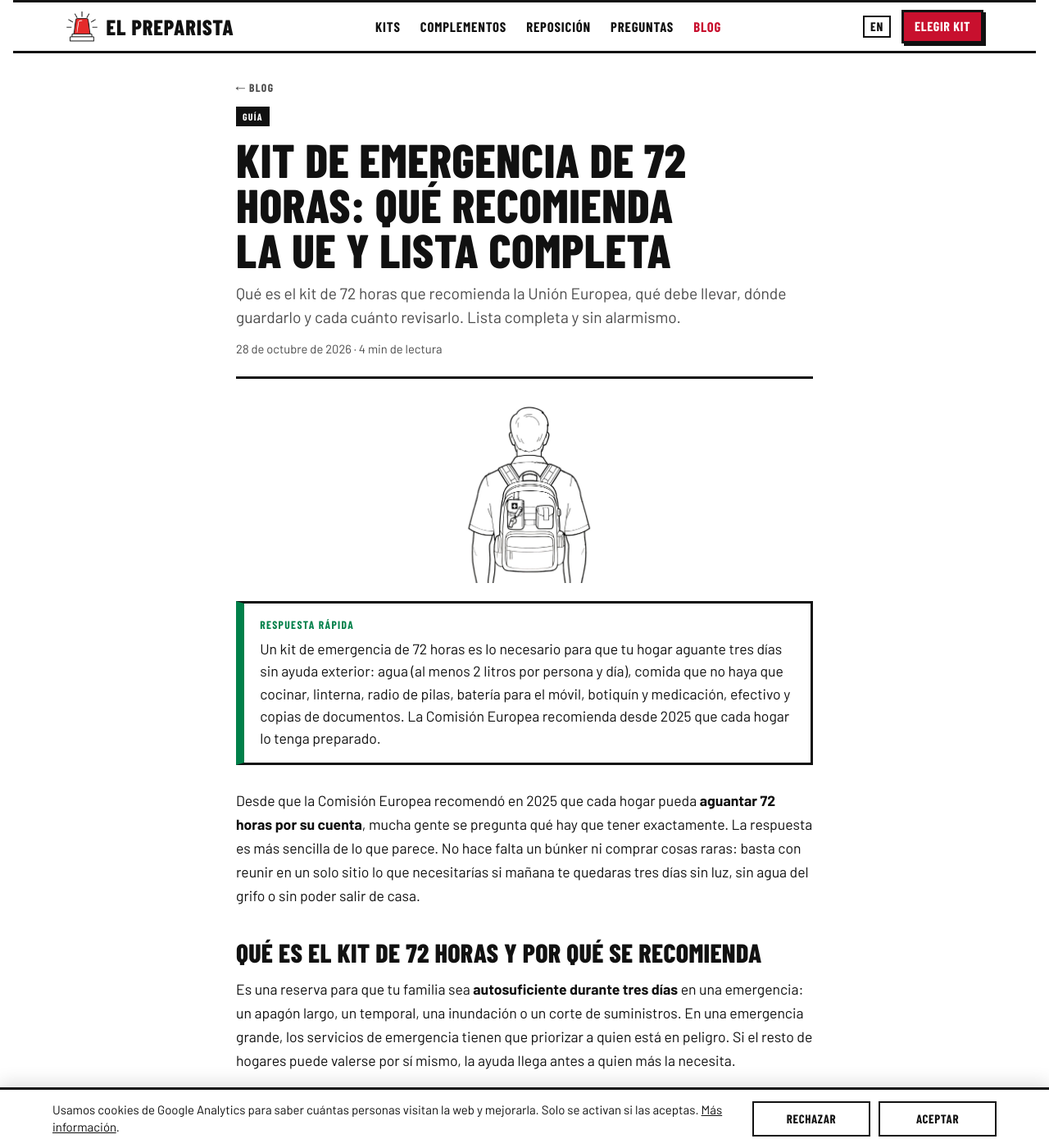
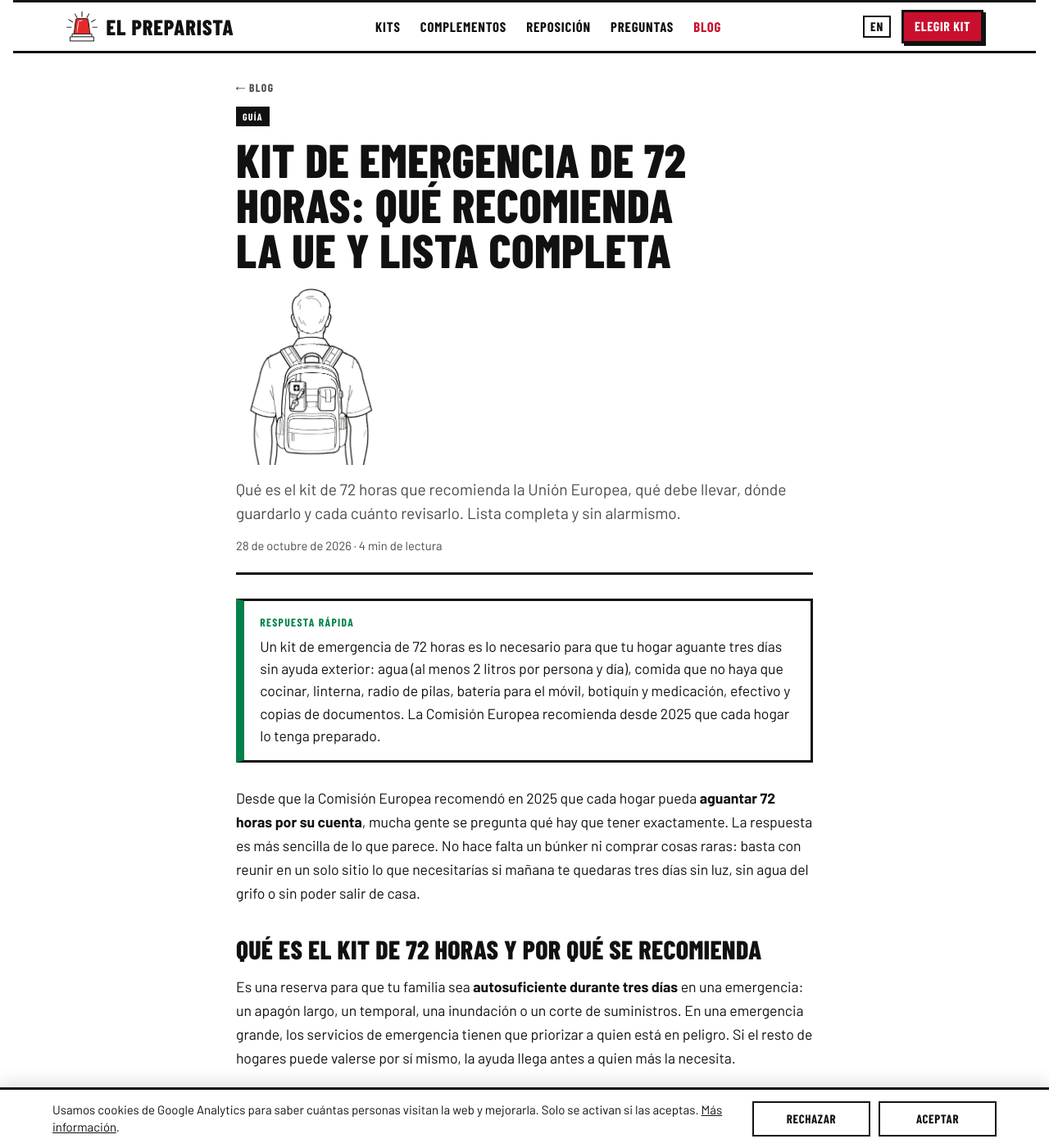
Before and after one commit to lucilayun-ux/elpreparista, a Jekyll site: the page built from _posts/2026-10-28-kit-de-emergencia-72-horas-ue.md, in a window 1280 px wide and 1400 px high. Shown: the whole window at 82% size. Built offline with Jekyll 4.4.1, drawn with Linux system fonts in a browser that asks for light colours.

Commit message:
Blog: imagen debajo del titular
Co-Authored-By: Claude Opus 5.5 <noreply@anthropic.com>
Claude-Session: https://claude.ai/code/session_01V7PVvrC8Dt7YxBNA65S9m6

```diff
--- a/_layouts/post.html
+++ b/_layouts/post.html
@@ -12,10 +12,10 @@ layout: blog
       <a class="cap back" href="{{ T.blog_url }}">← Blog</a>
       {% if page.category %}<span class="cap tag">{{ page.category }}</span>{% endif %}
       <h1>{{ page.title }}</h1>
+      {% if page.image %}<img class="cover" src="{{ page.image }}" alt="{{ page.image_alt }}">{% endif %}
       {% if page.description %}<p class="lede">{{ page.description }}</p>{% endif %}
       <p class="meta">{% if page.lang == "en" %}{{ page.date | date: "%-d" }} {{ meses[m] }} {{ page.date | date: "%Y" }}{% else %}{{ page.date | date: "%-d" }} de {{ meses[m] }} de {{ page.date | date: "%Y" }}{% endif %} · {{ minutes }} {{ T.read }}</p>
     </header>
-    {% if page.image %}<img class="cover" src="{{ page.image }}" alt="{{ page.image_alt }}">{% endif %}
     {% if page.summary %}
     <div class="answer"><span class="cap">{{ T.answer }}</span><p>{{ page.summary }}</p></div>
     {% endif %}
--- a/blog.css
+++ b/blog.css
@@ -75,7 +75,7 @@ a.card .go { color: var(--red); margin-top: .3rem; }
 .posthead h1 { font-size: clamp(2.3rem, 6vw, 3.6rem); }
 .posthead .lede { font-size: 1.2rem; color: var(--muted); }
 .posthead .meta { font-size: .92rem; color: var(--muted); }
-.cover { display: block; width: auto; max-width: 100%; max-height: 220px; height: auto; margin: 0 auto 1.4rem; }
+.cover { display: block; width: auto; max-width: 100%; max-height: 220px; height: auto; margin: .2rem 0; justify-self: start; }
 
 .prose { font-size: 1.1rem; line-height: 1.65; }
 .prose > * + * { margin-top: 1rem; }
```
